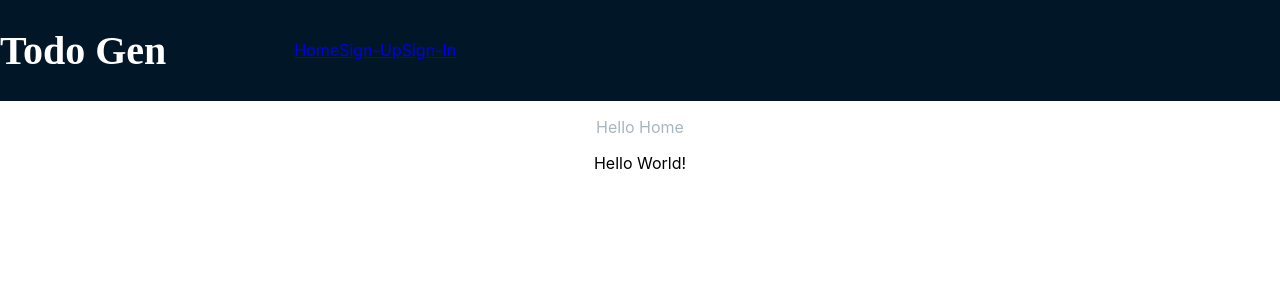
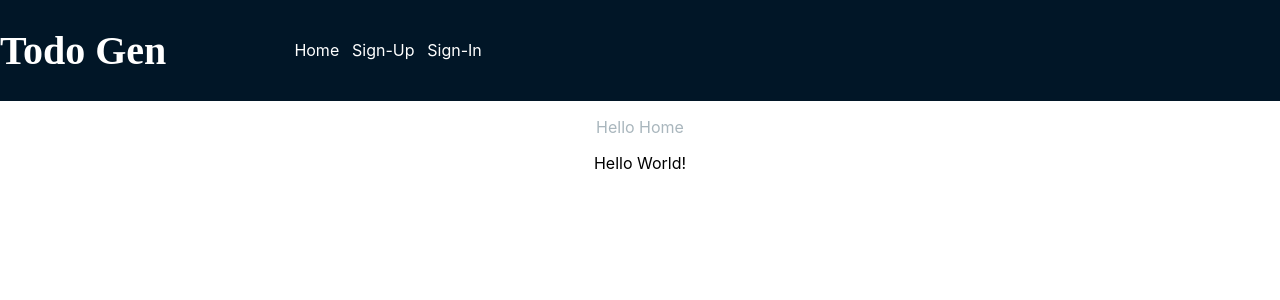
Before and after one commit to OyakiMasu/Todo-Gen, a React (Create React App) app: page / in a window 1280 px wide. Shown: the top 300 px of the page. Built offline with nearby package versions, Linux system fonts and the light colour scheme.

Commit message:
Fixed the navbar

```diff
--- a/src/index.css
+++ b/src/index.css
@@ -35,11 +35,9 @@ code {
   color: var(--colorSix);
   padding-left: 20;
 
-
-
 }
 
-.navbar  a {
+.nav-bar  a {
   color: var(--colorSix);
   text-decoration: none;
   margin-right: 1%;
```
Also changed, not shown: src/components/Todos.js (added, +7 -0 lines).
